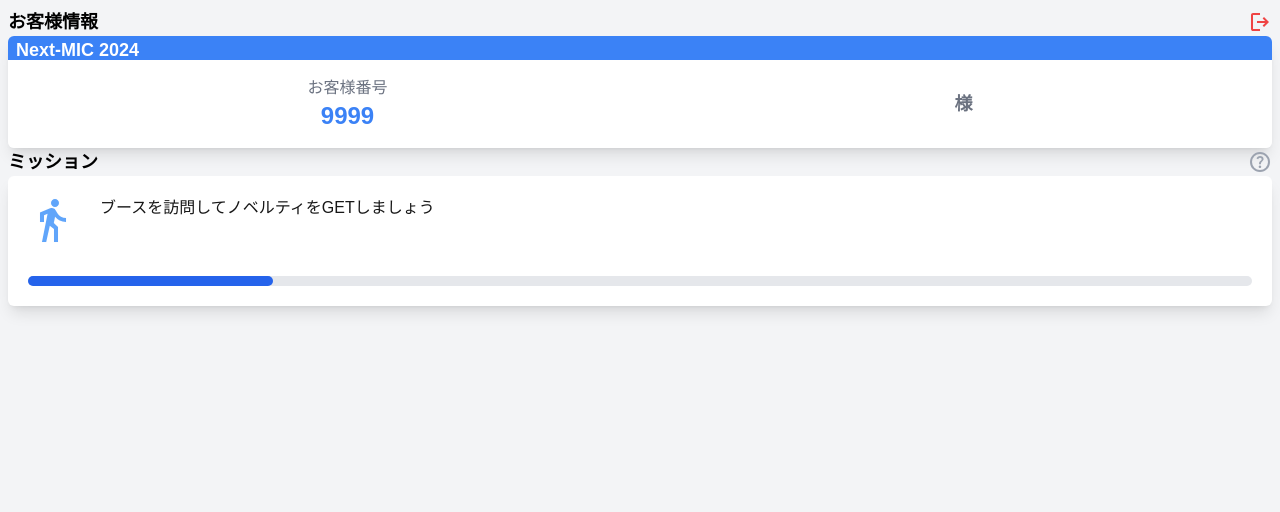
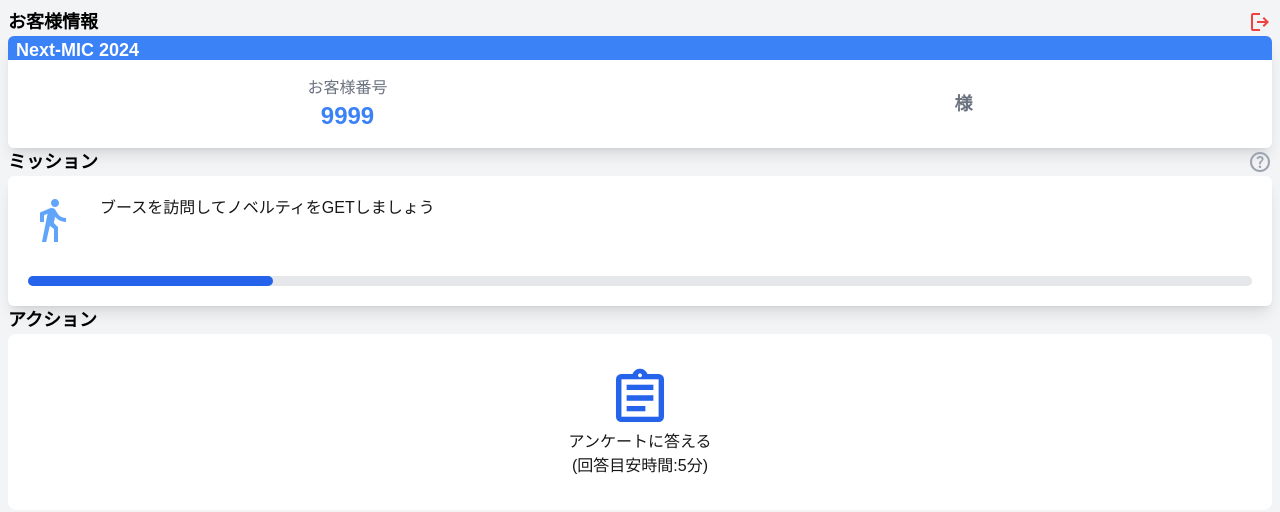
Before and after one commit to aikiw2021325/next-sample, a Next.js app: page /question in a window 1280 px wide. Shown: the top 512 px of the page. Built offline with nearby package versions, Linux system fonts and the light colour scheme; no server answers; the database is empty.

Commit message:
feature:アンケート回答ボタン実装

```diff
--- a/src/app/question/page.tsx
+++ b/src/app/question/page.tsx
@@ -1,5 +1,6 @@
 import { HelpButton } from "@/components/button/HelpButton";
 import { LogoutButton } from "@/components/button/LogoutButton";
+import { QuestionAnserButton } from "@/components/button/QuestionAnswerButton";
 import { CustomerCard } from "@/components/card/CustomerCard";
 import { NoveltyMissonCard } from "@/components/card/NoveltyMissonCard";
 import { Headder } from "@/components/headder/Headder";
@@ -22,6 +23,8 @@
           <div className="flex flex-row">
             <NoveltyMissonCard progress={1}></NoveltyMissonCard>
           </div>
+          <Headder message="アクション"></Headder>
+          <QuestionAnserButton></QuestionAnserButton>
         </div>
       </div>
     </div>
--- /dev/null
+++ b/src/components/button/QuestionAnswerButton.tsx
@@ -0,0 +1,29 @@
+"use client";
+import { AssignIcon } from '@/components/icon/AssignIcon';
+import { useRouter } from 'next/navigation';
+
+export function QuestionAnserButton() {
+  const router = useRouter();
+
+  const logoutClick = () => {
+    router.push('/');  // "/"ページへ遷移
+  };
+
+  return (
+    <button
+      onClick={logoutClick}
+      className="
+      w-full flex flex-col items-center justify-center
+      px-2 py-8
+      bg-white hover:bg-blue-100
+      rounded-lg
+      transition duration-300
+    "
+    >
+      <AssignIcon />
+      <p className="text-sm sm:text-base">アンケートに答える</p>
+      <p className="text-sm sm:text-base">(回答目安時間:5分)</p>
+    </button>
+  );
+
+}
--- /dev/null
+++ b/src/components/icon/AssignIcon.tsx
@@ -0,0 +1,7 @@
+import AssignSvg from "@/images/assign.svg";
+
+export function AssignIcon() {
+
+  return <AssignSvg className="text-blue-600 w-16 h-16" />;
+
+}
--- /dev/null
+++ b/src/components/icon/NoteIcon.tsx
@@ -0,0 +1,7 @@
+import NoteSvg from "@/images/note.svg";
+
+export function NoteIcon() {
+
+  return <NoteSvg className="text-blue-300 w-12 h-12" />;
+
+}
```
Also changed, not shown: src/images/assign.svg (added), src/images/note.svg (added).
